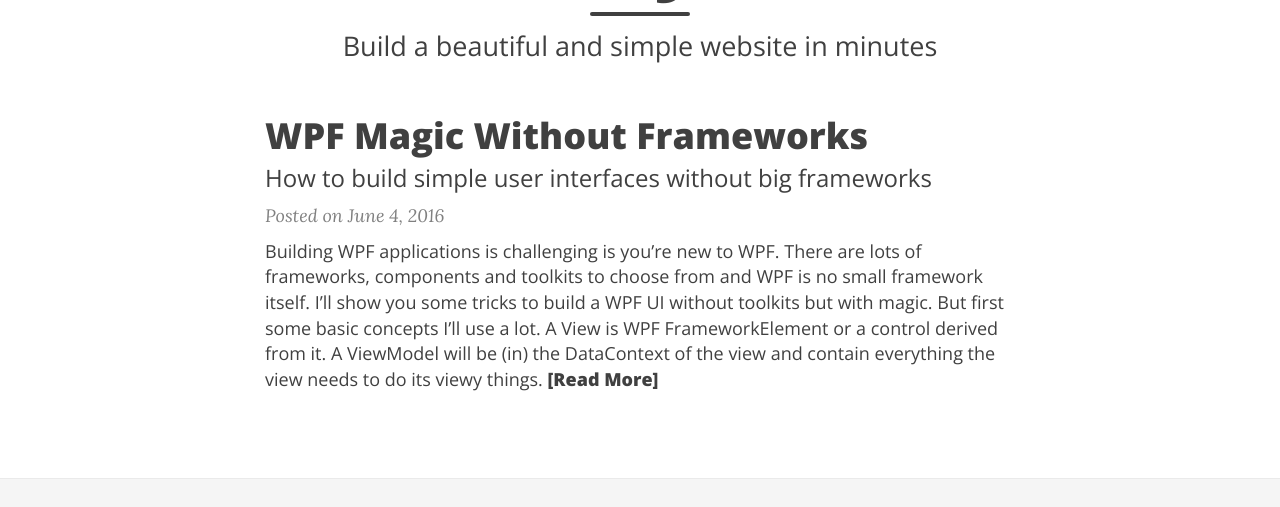
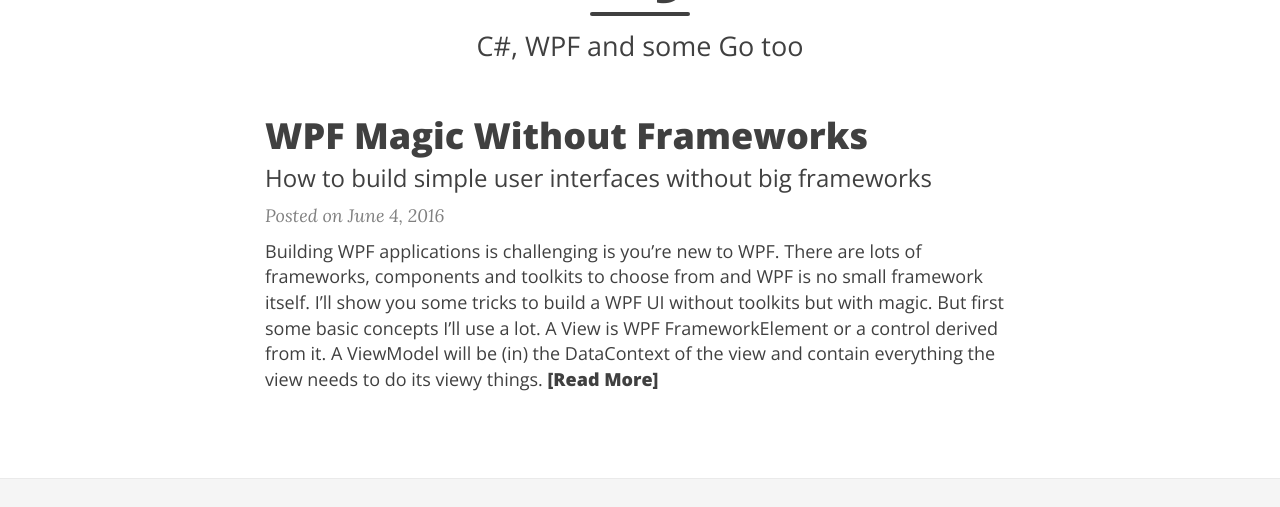
Before and after one commit to resc/resc.github.io, a plain HTML site: page index.html in a window 1280 px wide. Shown: the part 221-728 px from the top of the page. Drawn offline with nearby package versions, Linux system fonts and the light colour scheme.

Commit message:
Fixed subtitle

```diff
--- a/index.html
+++ b/index.html
@@ -87,7 +87,7 @@
                 <h1>The Dizzy Coder</h1>
 
                   <hr class="small">
-                  <span class="page-subheading">Build a beautiful and simple website in minutes</span>
+                  <span class="page-subheading">C#, WPF and some Go too</span>
 
               </div>
             </div>
```
